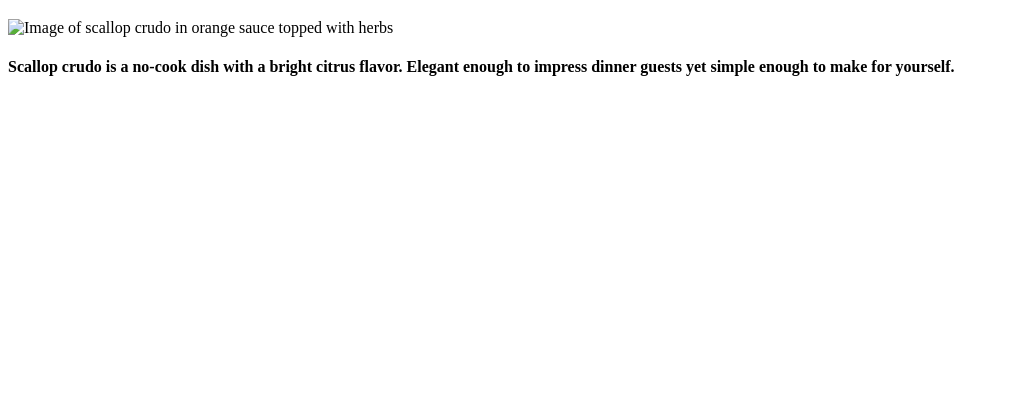
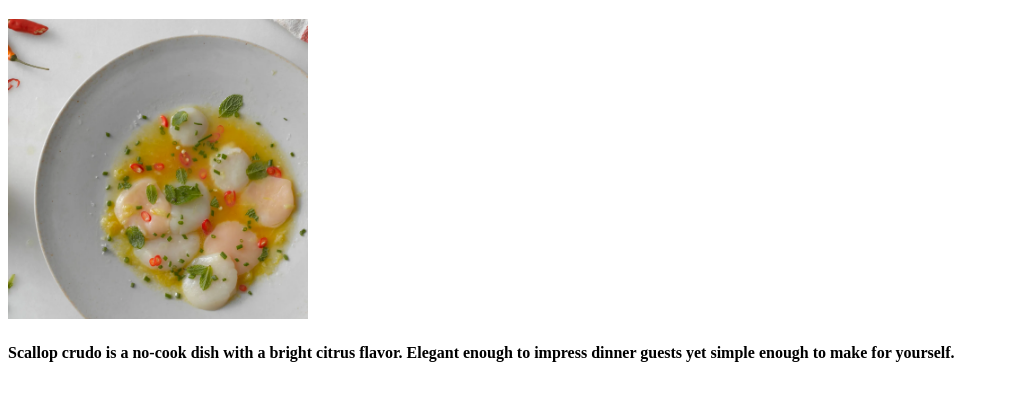
Before and after one commit to Orkle/odin-recipes, a plain HTML site: page recipes/scallop-crudo.html in a window 1280 px wide. Shown: the part 61-462 px from the top of the page, without its empty margins (0-1009 px from the left). Drawn offline with Linux system fonts and the light colour scheme.

Commit message:
Add scallop-crudo.html

```diff
--- a/recipes/scallop-crudo.html
+++ b/recipes/scallop-crudo.html
@@ -8,7 +8,7 @@
 </head>
 <body>
     <h1>Scallop Crudo</h1>
-    <img src="./img/Scallops-181-CP.webp" width="300" alt="Image of scallop crudo in orange sauce topped with herbs">
+    <img src="./img/scallops.webp" width="300" alt="Image of scallop crudo in orange sauce topped with herbs">
     <h4>Scallop crudo is a no-cook dish with a bright citrus flavor.
         Elegant enough to impress dinner guests yet simple enough to make for
         yourself.
```
